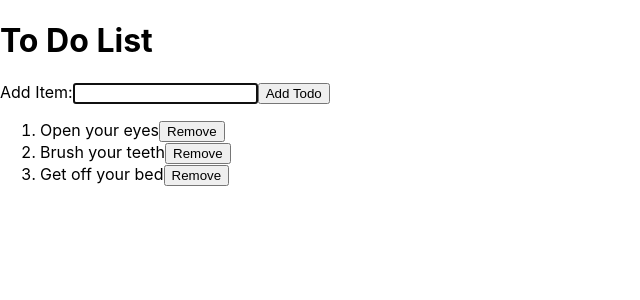
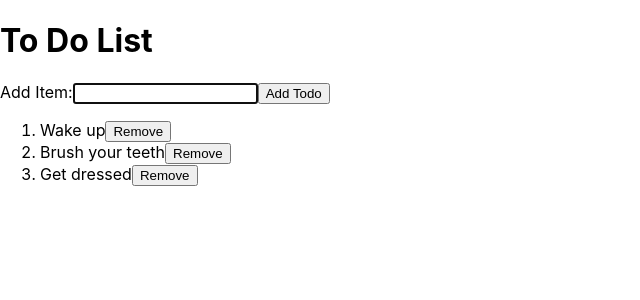
Before and after one commit to Sinuhem23/To_Do_List, a React (Create React App) app: page / in a window 1280 px wide. Shown: the top 300 px of the page, without its empty margins (0-640 px from the left). Built offline with nearby package versions, Linux system fonts and the light colour scheme.

Commit message:
changed state

```diff
--- a/src/App.js
+++ b/src/App.js
@@ -3,13 +3,13 @@ import React, { useState, useRef, useEffect } from 'react';
 export default function App() {
   const [todo, setTodo] = useState([
     {
-      listItem: 'Open your eyes',
+      listItem: 'Wake up',
     },
     {
       listItem: 'Brush your teeth',
     },
     {
-      listItem: 'Get off your bed',
+      listItem: 'Get dressed',
     },
   ]);
 
```
